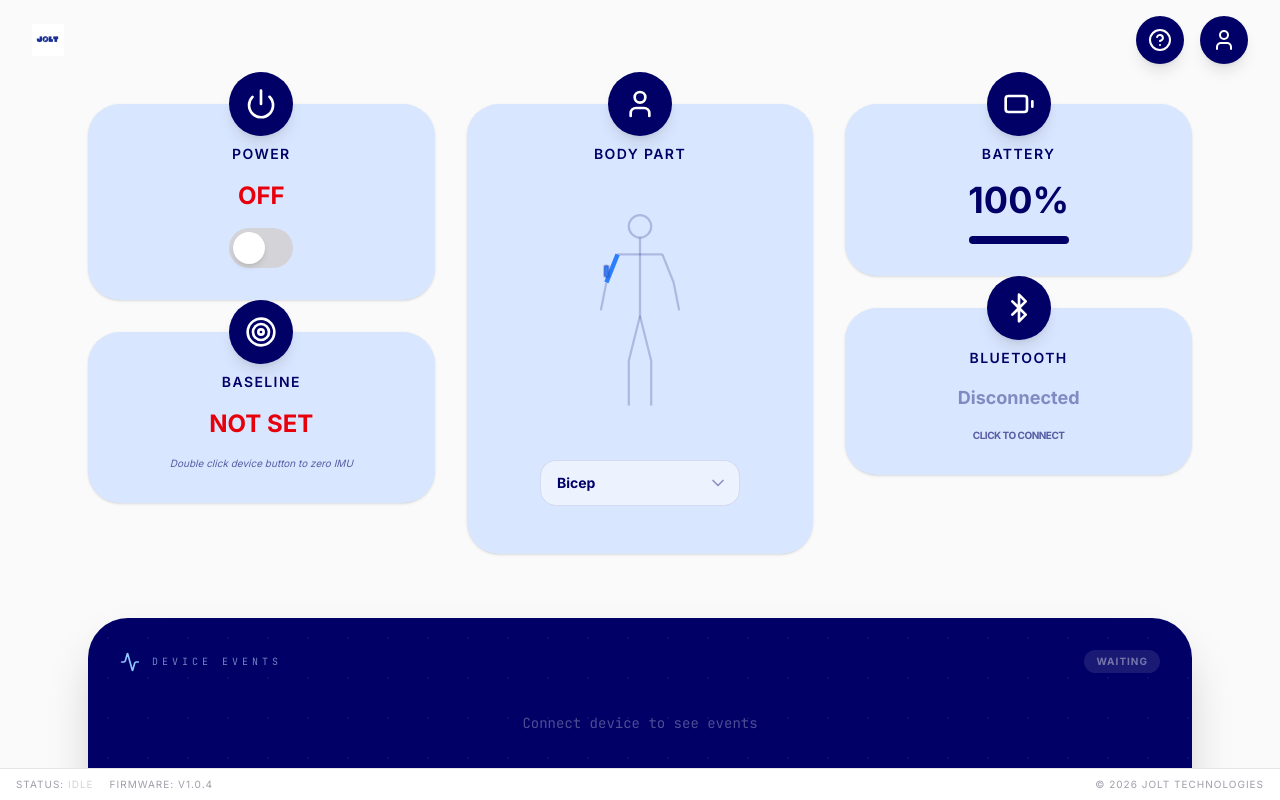
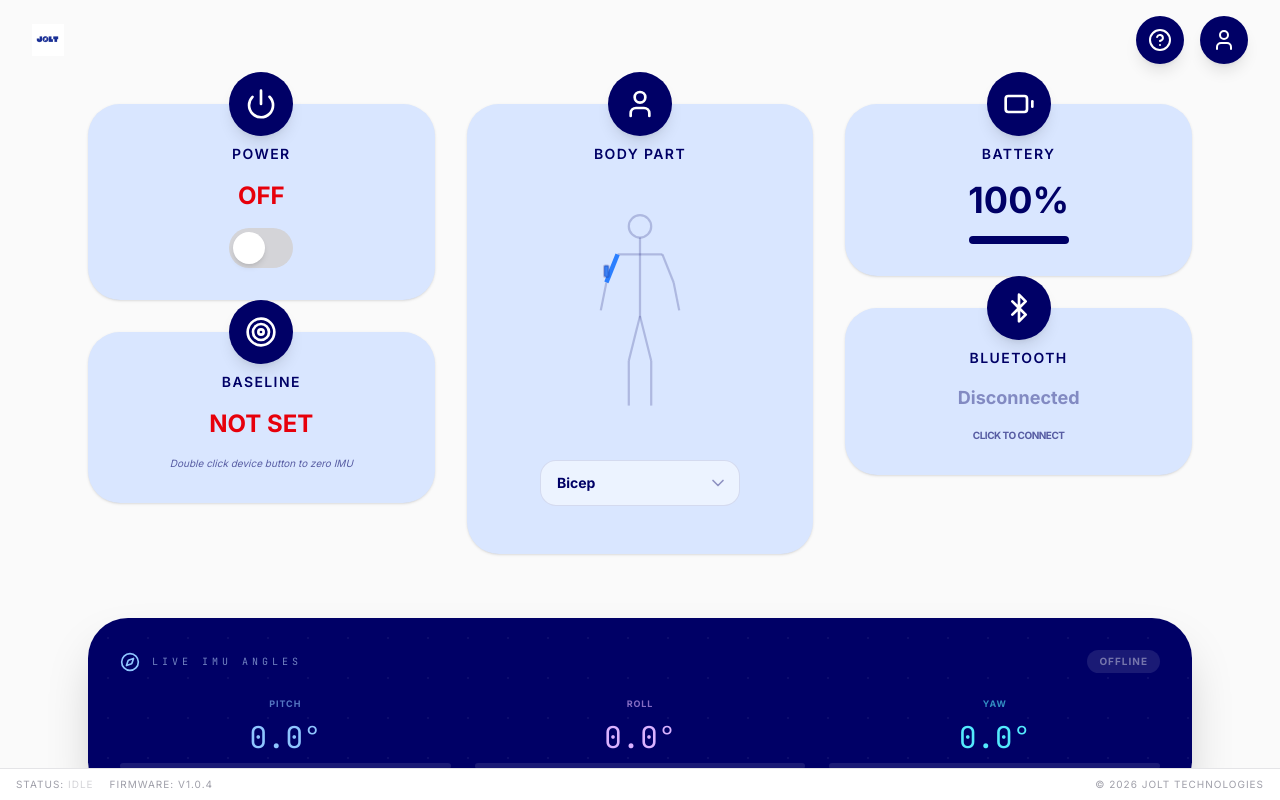
Before and after one commit to CalebBellsmith/Jolt, a React (Vite) app: page / in a window 1280 px wide. Both pictures are taken after a click on the button "Login". Shown: the top 800 px of the page. Built offline with nearby package versions, Linux system fonts and the light colour scheme.

Commit message:
Update Dashboard.tsx

```diff
--- a/src/components/Dashboard.tsx
+++ b/src/components/Dashboard.tsx
@@ -1,6 +1,6 @@
 import React, { useState } from 'react';
 import { motion } from 'motion/react';
-import { Bluetooth, Battery, Power, Target, ChevronDown, User, Activity } from 'lucide-react';
+import { Bluetooth, Battery, Power, Target, ChevronDown, User, Activity, Compass } from 'lucide-react';
 import { HumanOutline } from './HumanOutline';
 import { BluetoothDeviceState } from '../hooks/useBluetooth';
 import { Logo } from './Logo';
@@ -29,6 +29,10 @@ export const Dashboard: React.FC<DashboardProps> = ({
     { id: 'calf',    label: 'Calf' },
     { id: 'thigh',   label: 'Thigh' },
   ];
+
+  // Clamp dot position to stay within the panel
+  const dotX = Math.max(-80, Math.min(80, deviceState.imu.roll  * 1.5));
+  const dotY = Math.max(-80, Math.min(80, deviceState.imu.pitch * 1.5));
 
   return (
     <div className="max-w-6xl mx-auto p-6 space-y-16">
@@ -129,6 +133,46 @@ export const Dashboard: React.FC<DashboardProps> = ({
         </div>
       </div>
 
+      {/* IMU Live Data Panel */}
+      <div className="p-8 bg-[#000066] rounded-[40px] shadow-2xl relative overflow-hidden">
+        <div className="absolute inset-0 opacity-5 pointer-events-none">
+          <div className="w-full h-full" style={{ backgroundImage: 'radial-gradient(circle, #fff 1px, transparent 1px)', backgroundSize: '40px 40px' }} />
+        </div>
+        <div className="relative z-10 space-y-6">
+          <div className="flex items-center gap-3">
+            <Compass className="w-5 h-5 text-blue-300" />
+            <p className="text-blue-200/60 text-[10px] font-mono uppercase tracking-[0.4em]">Live IMU Angles</p>
+            <div className={`ml-auto px-3 py-1 rounded-full text-[10px] font-bold uppercase tracking-widest ${deviceState.connected ? 'bg-green-500 text-white' : 'bg-white/10 text-white/40'}`}>
+              {deviceState.connected ? 'Live' : 'Offline'}
+            </div>
+          </div>
+          <div className="grid grid-cols-3 gap-6">
+            {[
+              { label: 'Pitch', value: deviceState.imu.pitch, color: 'text-blue-300' },
+              { label: 'Roll',  value: deviceState.imu.roll,  color: 'text-purple-300' },
+              { label: 'Yaw',   value: deviceState.imu.yaw,   color: 'text-cyan-300' },
+            ].map(({ label, value, color }) => (
+              <div key={label} className="flex flex-col items-center gap-2">
+                <p className={`text-[9px] uppercase font-bold tracking-widest ${color} opacity-60`}>{label}</p>
+                <p className={`font-mono text-3xl font-light ${color}`}>
+                  {value.toFixed(1)}°
+                </p>
+                {/* Mini bar showing angle as a filled bar from center */}
+                <div className="w-full h-1.5 bg-white/10 rounded-full overflow-hidden">
+                  <div
+                    className={`h-full rounded-full transition-all duration-100 ${color.replace('text-', 'bg-')}`}
+                    style={{
+                      width: `${Math.min(100, Math.abs(value) / 90 * 100)}%`,
+                      marginLeft: value < 0 ? 'auto' : undefined,
+                    }}
+                  />
+                </div>
+              </div>
+            ))}
+          </div>
+        </div>
+      </div>
+
       {/* Last Event Panel */}
       <div className="p-8 bg-[#000066] rounded-[40px] shadow-2xl relative overflow-hidden">
         <div className="absolute inset-0 opacity-5 pointer-events-none">
@@ -144,7 +188,6 @@ export const Dashboard: React.FC<DashboardProps> = ({
               {deviceState.lastEvent ?? 'Waiting'}
             </div>
           </div>
-
           <div className="flex items-center justify-center py-4">
             <p className="text-white/30 text-sm font-mono">
               {deviceState.connected
@@ -152,7 +195,6 @@ export const Dashboard: React.FC<DashboardProps> = ({
                 : 'Connect device to see events'}
             </p>
           </div>
-
           <div className="flex justify-center pt-2">
             <button
               onClick={onTriggerClick}
@@ -174,21 +216,21 @@ export const Dashboard: React.FC<DashboardProps> = ({
           <p className="text-blue-200/40 text-[10px] font-mono uppercase tracking-[0.4em] mb-6">Spatial Movement Translation</p>
           <div className="flex items-center justify-center gap-12">
             <div className="text-left">
-              <p className="text-blue-300/30 text-[9px] uppercase font-bold tracking-widest">X-Axis</p>
-              <p className="text-white font-mono text-3xl font-light">{deviceState.movement.x.toFixed(2)}</p>
+              <p className="text-blue-300/30 text-[9px] uppercase font-bold tracking-widest">Roll</p>
+              <p className="text-white font-mono text-3xl font-light">{deviceState.imu.roll.toFixed(1)}°</p>
             </div>
             <div className="w-px h-12 bg-white/10" />
             <div className="text-left">
-              <p className="text-blue-300/30 text-[9px] uppercase font-bold tracking-widest">Y-Axis</p>
-              <p className="text-white font-mono text-3xl font-light">{deviceState.movement.y.toFixed(2)}</p>
+              <p className="text-blue-300/30 text-[9px] uppercase font-bold tracking-widest">Pitch</p>
+              <p className="text-white font-mono text-3xl font-light">{deviceState.imu.pitch.toFixed(1)}°</p>
             </div>
           </div>
           <p className="mt-8 text-[10px] text-blue-200/30 max-w-[250px] mx-auto leading-relaxed">
-            * Real-time spatial data is translated into 2D coordinates for virtual cursor control.
+            * Real-time IMU angles translated into 2D cursor movement.
           </p>
         </div>
         <motion.div
-          animate={{ x: deviceState.movement.x, y: deviceState.movement.y }}
+          animate={{ x: dotX, y: dotY }}
           transition={{ type: 'spring', damping: 25, stiffness: 120 }}
           className="absolute w-6 h-6 bg-white rounded-full shadow-[0_0_30px_rgba(255,255,255,0.4)] border-2 border-blue-200 pointer-events-none"
         />
```
